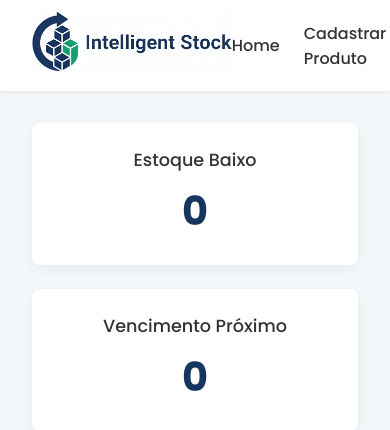
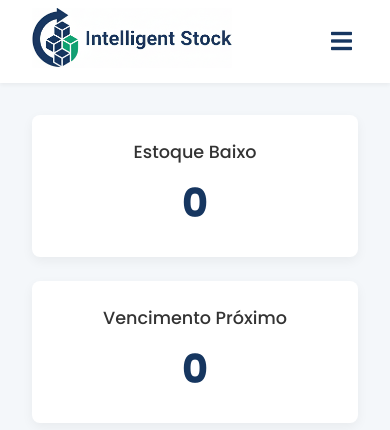
Before and after one commit to marise-san/intelligent-stock-app, a Flask app: page / in a window 390 px wide; the page is wider, and only the part inside the window is pictured. Shown: the top 430 px of that part. Run offline with Flask 3, Linux system fonts and the light colour scheme.

Commit message:
menu=hamburguer

```diff
--- a/app/static/style.css
+++ b/app/static/style.css
@@ -33,12 +33,52 @@ nav a {
     transition: color 0.3s ease;
 }
 
-nav a:first-child {
-    margin-right: auto;
-}
 
 nav a:hover {
     color: var(--secondary-color);
+}
+
+.nav-links {
+    display: flex;
+    align-items: center;
+}
+
+.hamburger {
+    display: none;
+    background: none;
+    border: none;
+    color: var(--primary-color);
+    font-size: 1.5rem;
+    cursor: pointer;
+}
+
+@media (max-width: 992px) {
+    .nav-links {
+        display: none;
+        flex-direction: column;
+        position: absolute;
+        top: 70px;
+        left: 0;
+        width: 100%;
+        background-color: var(--card-background-color);
+        box-shadow: 0 4px 12px var(--shadow-color);
+    }
+
+    .nav-links.active {
+        display: flex;
+    }
+
+    .nav-links a {
+        padding: 1rem;
+        text-align: center;
+        width: 100%;
+        border-bottom: 1px solid var(--border-color);
+    }
+
+    .hamburger {
+        display: block;
+        margin-left: auto;
+    }
 }
 
 .content {
--- a/app/templates/base.html
+++ b/app/templates/base.html
@@ -9,12 +9,15 @@
 <body>
     <nav>
         <a href="{{ url_for('index') }}"><img src="{{ url_for('static', filename='logo_intelligent_stock.png') }}" alt="Intelligent Stock" height="60"></a>
+        <div class="nav-links">
             <a href="{{ url_for('index') }}">Home</a>
             <a href="{{ url_for('add_product') }}">Cadastrar Produto</a>
             <a href="{{ url_for('low_stock') }}">Estoque Baixo</a>
             <a href="{{ url_for('expiring_soon') }}">Vencimento Próximo</a>
             <a href="{{ url_for('inventory_report') }}">Relatório de Inventário</a>
             <a href="{{ url_for('stock_movement_report') }}">Relatório de Movimentação</a>
+        </div>
+        <button class="hamburger"><i class="fas fa-bars"></i></button>
     </nav>
     <div class="content">
         {% with messages = get_flashed_messages(with_categories=true) %}
@@ -28,5 +31,15 @@
         {% endwith %}
         {% block content %}{% endblock %}
     </div>
+    <script>
+        document.addEventListener('DOMContentLoaded', function() {
+            const hamburger = document.querySelector('.hamburger');
+            const navLinks = document.querySelector('.nav-links');
+
+            hamburger.addEventListener('click', () => {
+                navLinks.classList.toggle('active');
+            });
+        });
+    </script>
 </body>
 </html>
```
Also changed, not shown: app.db. Lines whose indentation alone changed are shown as unchanged.
